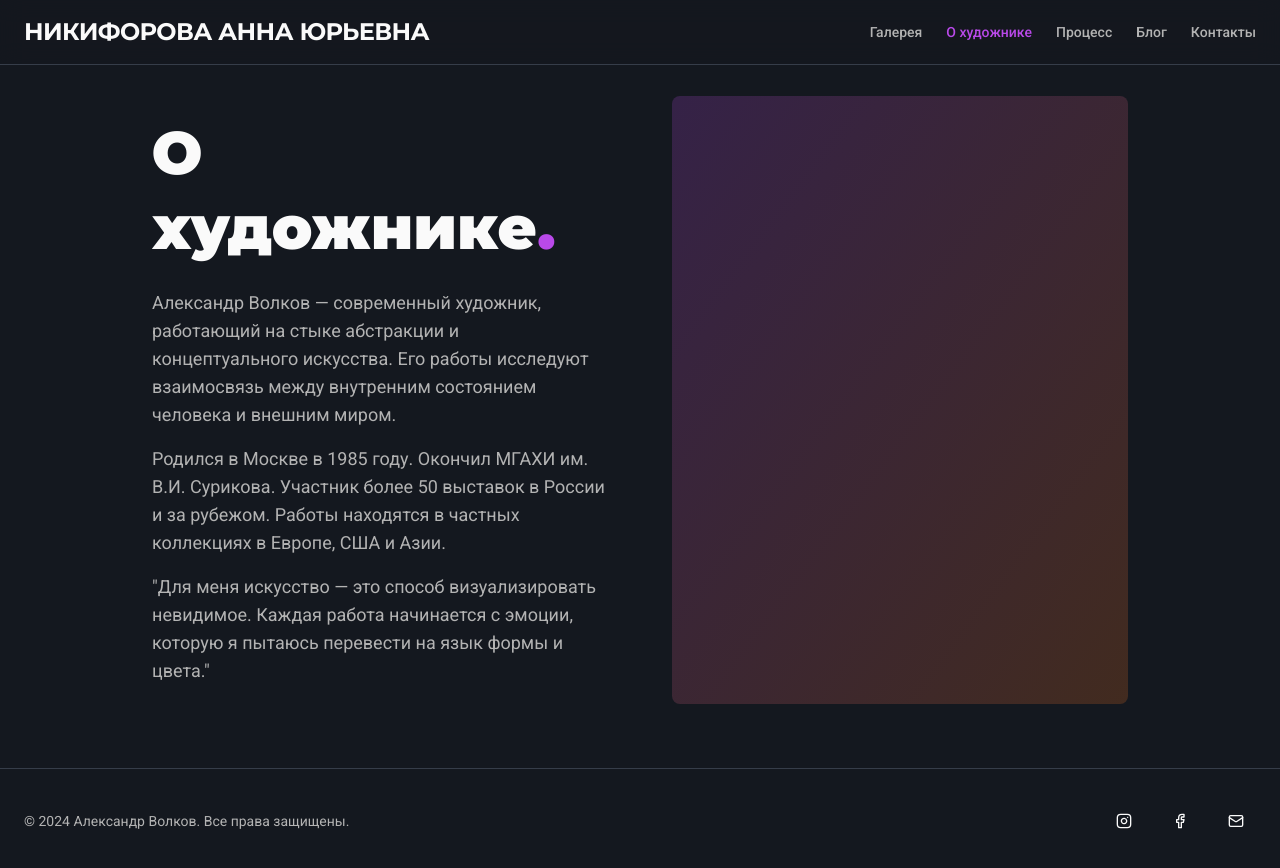
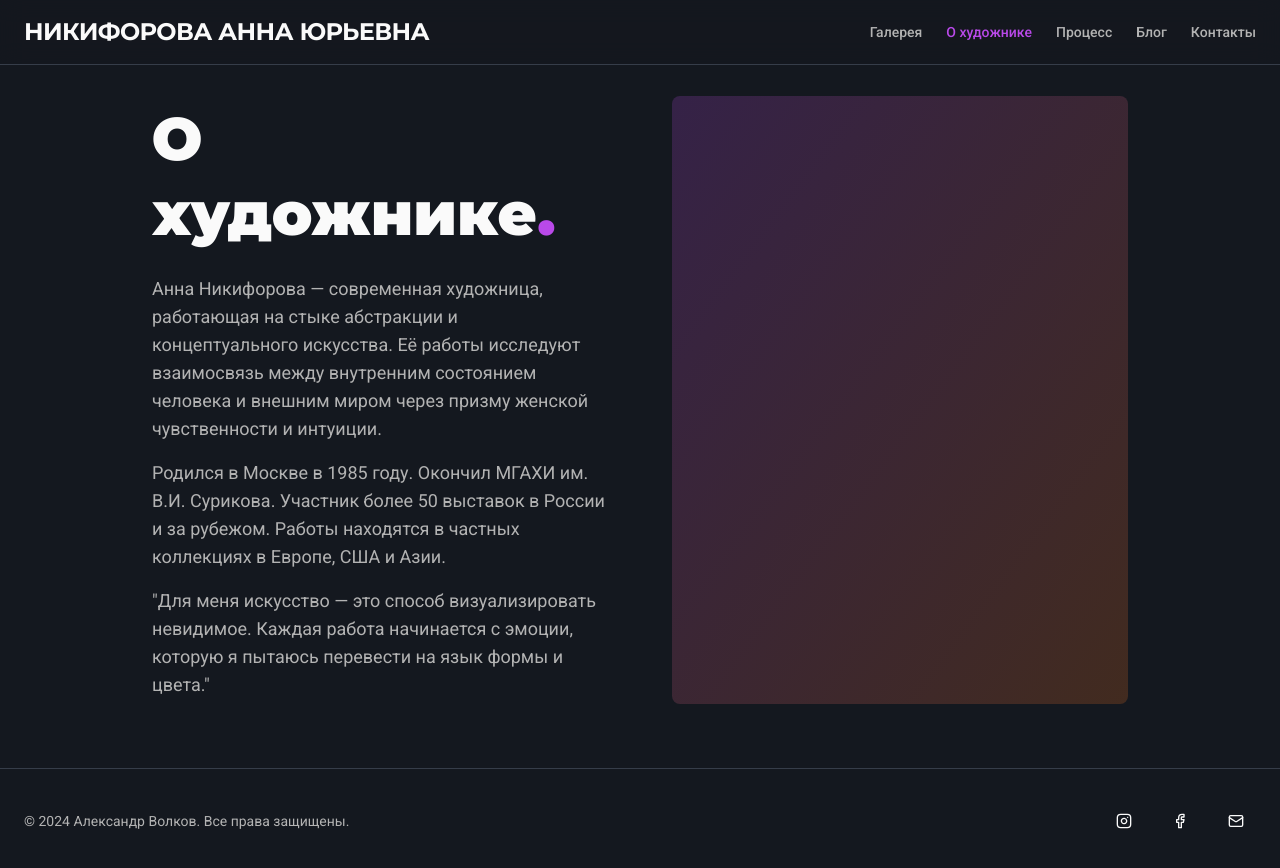
Before and after one commit to pr-poehali-dev/artist-portfolio-codex, a React (Vite) app: page / in a window 1280 px wide. Both pictures are taken after a click on the button "О художнике". Shown: the top 868 px of the page. Built offline with nearby package versions, Linux system fonts and the light colour scheme.

Commit message:
feat: добавлен текст об Анне

```diff
--- a/src/pages/Index.tsx
+++ b/src/pages/Index.tsx
@@ -259,9 +259,9 @@ export default function Index() {
                 </h2>
                 <div className="space-y-4 text-lg text-muted-foreground">
                   <p>
-                    Александр Волков — современный художник, работающий на стыке абстракции и
-                    концептуального искусства. Его работы исследуют взаимосвязь между внутренним
-                    состоянием человека и внешним миром.
+                    Анна Никифорова — современная художница, работающая на стыке абстракции и
+                    концептуального искусства. Её работы исследуют взаимосвязь между внутренним
+                    состоянием человека и внешним миром через призму женской чувственности и интуиции.
                   </p>
                   <p>
                     Родился в Москве в 1985 году. Окончил МГАХИ им. В.И. Сурикова. Участник более 50
```
